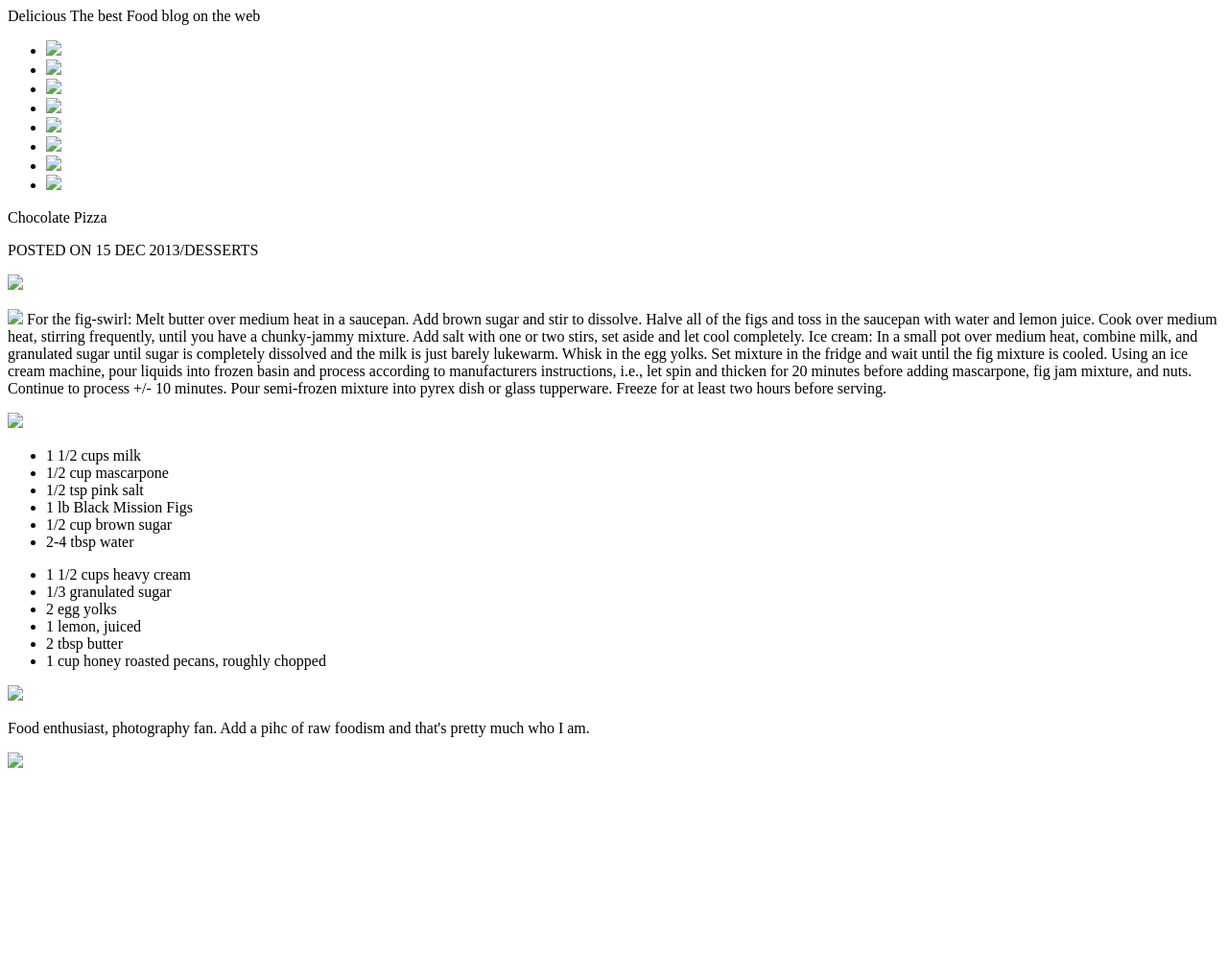
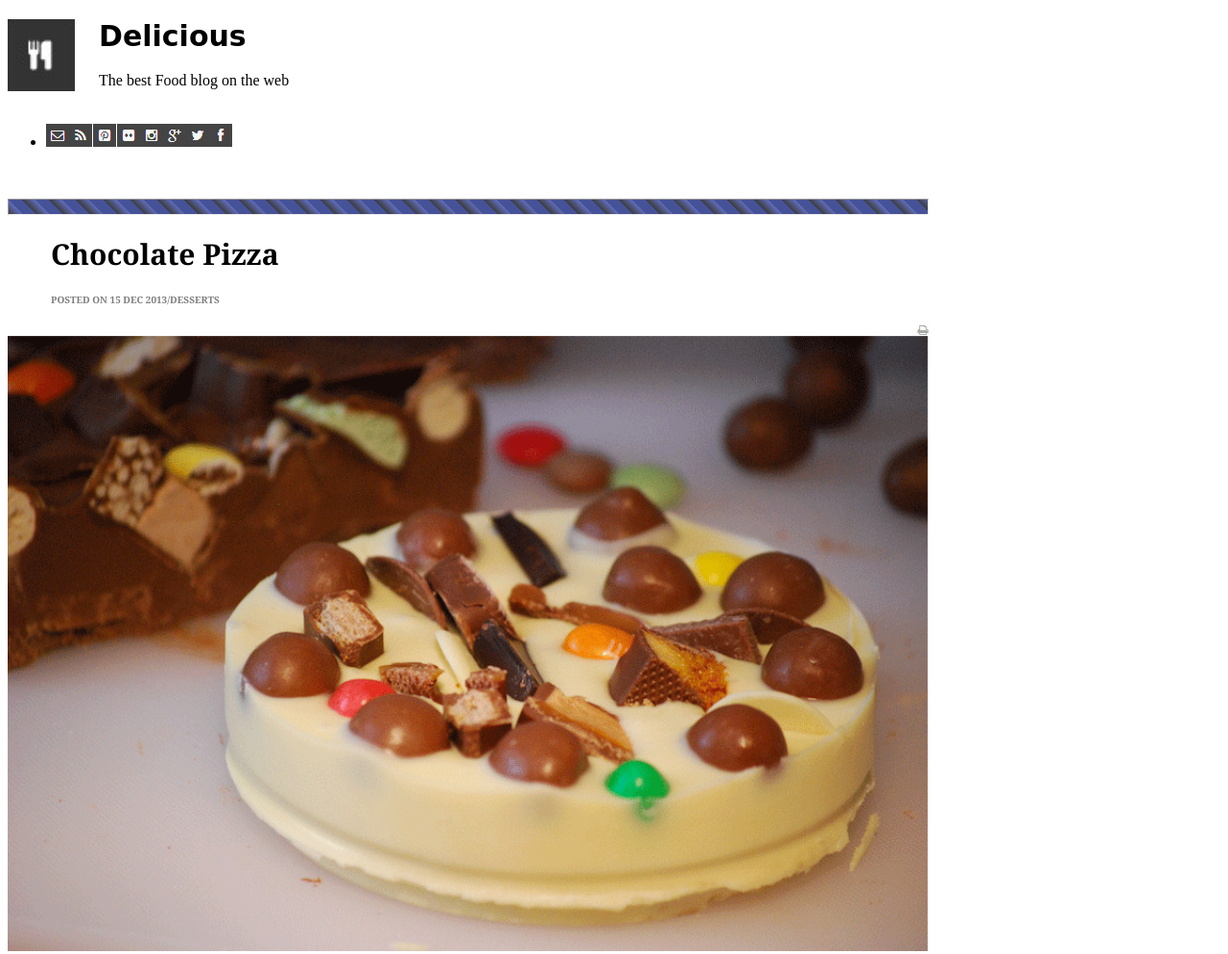
Before and after one commit to holdermatthew5/chocolate-pizza, a plain HTML site: page index.html in a window 1280 px wide. Shown: the top 994 px of the page at 96% size. Before the commit the page ends 812 px from the top, so only its background shows below. Drawn offline with Linux system fonts and the light colour scheme.

Commit message:
css head and body

```diff
--- a/index.html
+++ b/index.html
@@ -1,56 +1,64 @@
 <!DOCTYPE html>
 
 <head>
+  <link rel="stylesheet" href="./style.css">
 </head>
 
-<header>Delicious The best Food blog on the web
+<header>
+  <img src="images/logo.png" id="logo">
+  <div>
+    <p>Delicious</p>
+    <p>The best Food blog on the web</p>
+  </div>
   <ul>
     <li>
-      <img src="../images/fb-icon.png">
+      <img src="../images/fb-icon.png" id="fb">
     </li>
     <li>
-      <img src="../images/twit-icon.png">
+      <img src="../images/twit-icon.png" id="twitter">
     </li>
     <li>
-      <img src="../images/gp-icon.png">
+      <img src="../images/gp-icon.png" id="gp">
     </li>
     <li>
-      <img src="../images/insta-icon.png">
+      <img src="../images/insta-icon.png" id="instagram">
     </li>
     <li>
-      <img src="../images/flic-icon.png">
+      <img src="../images/flic-icon.png" id="flickr">
     </li>
     <li>
-      <img src="../images/pint-icon.png">
+      <img src="../images/pint-icon.png" id="pinterest">
     </li>
     <li>
-      <img src="../images/rss-icon.png">
+      <img src="../images/rss-icon.png" id="rss">
     </li>
     <li>
-      <img src="../images/mail-icon.png">
+      <img src="../images/mail-icon.png" id="mail">
     </li>
   </ul>
+</header>
 
-
-</header>
+<hr>
 
 <body>
 
   <main>
     <section>
-      <p>Chocolate Pizza</p>
-      <p>POSTED ON 15 DEC 2013/DESSERTS</p>
+      <p id="s1p1">Chocolate Pizza</p>
+      <p id="s1p2">POSTED ON 15 DEC 2013/DESSERTS</p>
       <img src="../images/print-icon.png">
     </section>
     <section>
+      <img src="../images/choco-pizza.png" id="choco-pizza">
       <p>
-        <img src="../images/choco-pizza.png">
         For the fig-swirl: Melt butter over medium heat in a saucepan. Add brown sugar and stir to dissolve. Halve all
         of the figs and toss in the saucepan with water and lemon juice. Cook over medium heat, stirring frequently,
-        until you have a chunky-jammy mixture. Add salt with one or two stirs, set aside and let cool completely.
+        until you have a chunky-jammy mixture. Add salt with one or two stirs, set aside and let cool completely. </p>
+        <p>
         Ice cream: In a small pot over medium heat, combine milk, and granulated sugar until sugar is completely
         dissolved and the milk is just barely lukewarm. Whisk in the egg yolks. Set mixture in the fridge and wait until
-        the fig mixture is cooled.
+        the fig mixture is cooled.</p>
+        <p>
         Using an ice cream machine, pour liquids into frozen basin and process according to manufacturers instructions,
         i.e., let spin and thicken for 20 minutes before adding mascarpone, fig jam mixture, and nuts. Continue to
         process +/- 10 minutes. Pour semi-frozen mixture into pyrex dish or glass tupperware. Freeze for at least two
@@ -58,7 +66,6 @@
       </p>
     </section>
     <section>
-      <img src="../images/list-bg.png">
       <ul>
         <li>1 1/2 cups milk</li>
         <li>1/2 cup mascarpone</li>
@@ -75,15 +82,15 @@
         <li>2 tbsp butter</li>
         <li>1 cup honey roasted pecans, roughly chopped</li>
       </ul>
-
     </section>
 
 
   </main>
   <footer>
-    <img src="../images/van-pic.png">
-    <p>Food enthusiast, photography fan. Add a pihc of raw foodism and that's pretty much who I am.</p>
-    <img src="../images/logo.png">
+    <img src="../images/van-pic.png" id="profile">
+    <p id="fp1"> Vanessa Stevenson</p>
+    <p id="fp2">Food enthusiast, photography fan. Add a pihc of raw foodism and that's pretty much who I am.</p>
+    <img src="../images/small-logo.png" id='small-logo'>
   </footer>
 
 </body>
--- a/style.css
+++ b/style.css
@@ -0,0 +1,115 @@
+/* ------------------ header ----------------------- */
+
+header {
+  width: 960px;
+  height: auto;
+  margin-bottom: 30px;
+}
+
+hr {
+  height: 15px;
+  background: repeating-linear-gradient(
+  45deg,
+  #3c3d3f,
+  #606dbc 10px,
+  #465298 10px,
+  #465298 20px
+);
+}
+
+header p:first-child {
+  font-family: cursive;
+  font-weight: bold;
+  font-size: 30px;
+}
+
+p {
+  margin: 0px;
+  padding: 0px;
+}
+
+#logo {
+  float: left;
+  height: 75px;
+  width: auto;
+}
+
+header ul {
+ display: inline;
+ text-decoration: none;
+}
+
+header li {
+  float: right;
+  text-decoration: none;
+}
+
+
+
+
+
+
+/* ------------------ body ----------------------- */
+
+body {
+  width: 960px;
+  height: auto;
+}
+
+section:nth-of-type(1) {
+  font-family: Georgia, 'Times New Roman', Times, serif;
+  font-weight: bold;
+  margin-bottom: 30px;
+}
+
+#s1p1 {
+  font-size: 30px;
+}
+
+#s1p2 {
+  font-size: 10px;
+  opacity: 50%;
+}
+
+section:nth-of-type(1) img {
+  float: right;
+}
+
+body p {
+  margin: 20px;
+  text-indent: 25px;
+}
+
+#choco-pizza {
+  width: 960px;
+  height: auto;
+}
+
+section:last-child {
+  background-image: url(./images/list-bg.png);
+  text-align: center;
+}
+
+body ul {
+  display: inline-block;
+  text-align: left;
+}
+
+
+
+/* ------------------ footer ----------------------- */
+
+#profile {
+  float:left;
+  width: 60px;
+  height: auto;
+}
+
+#fp1 {
+  font-family: Georgia, 'Times New Roman', Times, serif;
+  font-weight: bold;
+}
+
+footer p {
+line-height: 10px;
+}
```
Also changed, not shown: images/PREVIEW.jpg (added), images/choco-pizza.png (added), images/fb-icon.png (added), images/flic-icon.png (added), images/gp-icon.png (added), images/hr-img.png (added), images/insta-icon.png (added), images/list-bg.png (added), images/logo.png (added), images/mail-icon.png (added), images/pint-icon.png (added), images/print-icon.png (added), images/rss-icon.png (added), images/small-logo.png (added), 2 more files.
